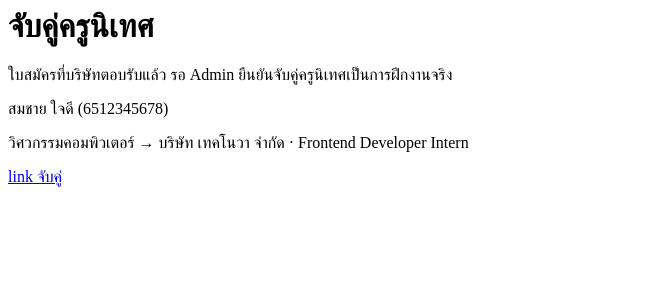
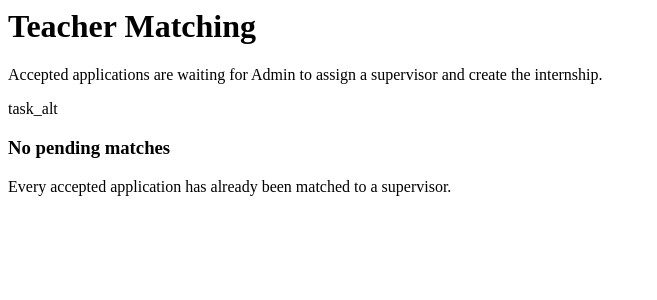
Before and after one commit to p08027858/ims, a PHP site: page /app/Views/admin/matching_list.php in a window 1280 px wide. Shown: the top 300 px of the page, without its empty margins (0-657 px from the left). Run offline with PHP 8.4, Linux system fonts and the light colour scheme.

Commit message:
fix matching_list view syntax and undefined keys

```diff
--- a/app/Views/admin/matching_list.php
+++ b/app/Views/admin/matching_list.php
@@ -1,35 +1,41 @@
 <?php
 /**
  * List of accepted applications not yet turned into a confirmed internship. New page (not part
- * of the 27 Stitch exports — admin/matching.php itself, the per-application form, WAS one of
+ * of the 27 Stitch exports - admin/matching.php itself, the per-application form, WAS one of
  * them). Wired to App\Controllers\InternshipController::matchingListData().
  */
-$unmatched = $unmatched ?? [
-    ['application_id' => 1, 'student_name' => 'สมชาย ใจดี', 'student_code' => '6512345678', 'department_name' => 'วิศวกรรมคอมพิวเตอร์', 'company_name' => 'บริษัท เทคโนวา จำกัด', 'company_address' => '-', 'position_title' => 'Frontend Developer Intern'],
-];
+$unmatched = $unmatched ?? [];
 ?>
 <div class="flex flex-col gap-6">
   <div>
-    <h1 class="font-display-metrics text-[32px] text-on-surface dark:text-text-dark-mode mb-2">จับคู่ครูนิเทศ</h1>
-    <p class="font-body-md text-body-md text-on-surface-variant">ใบสมัครที่บริษัทตอบรับแล้ว รอ Admin ยืนยันจับคู่ครูนิเทศเป็นการฝึกงานจริง</p>
+    <h1 class="font-display-metrics text-[32px] text-on-surface dark:text-text-dark-mode mb-2">Teacher Matching</h1>
+    <p class="font-body-md text-body-md text-on-surface-variant">Accepted applications are waiting for Admin to assign a supervisor and create the internship.</p>
   </div>
 
   <?php if (empty($unmatched)): ?>
     <div class="flex flex-col items-center justify-center py-16 text-center">
       <span class="material-symbols-outlined text-6xl text-status-success mb-4">task_alt</span>
-      <h3 class="font-headline-md text-headline-md text-on-surface dark:text-text-dark-mode mb-2">ไม่มีรายการรอจับคู่</h3>
-      <p class="font-body-md text-body-md text-on-surface-variant max-w-sm">ใบสมัครที่บริษัทตอบรับแล้วทั้งหมดถูกจับคู่ครูนิเทศเรียบร้อย</p>
+      <h3 class="font-headline-md text-headline-md text-on-surface dark:text-text-dark-mode mb-2">No pending matches</h3>
+      <p class="font-body-md text-body-md text-on-surface-variant max-w-sm">Every accepted application has already been matched to a supervisor.</p>
     </div>
   <?php else: ?>
     <div class="flex flex-col gap-3">
       <?php foreach ($unmatched as $m): ?>
+        <?php
+        $applicationId = (int) ($m['application_id'] ?? 0);
+        $studentName = (string) ($m['student_name'] ?? '-');
+        $studentCode = (string) ($m['student_code'] ?? '-');
+        $departmentName = (string) ($m['department_name'] ?? '-');
+        $companyName = (string) ($m['company_name'] ?? '-');
+        $positionTitle = (string) ($m['position_title'] ?? '-');
+        ?>
         <div class="bg-surface-container-lowest dark:bg-surface-dark rounded-xl p-5 shadow-soft border border-surface-variant dark:border-outline-variant/20 flex items-center justify-between gap-4 flex-wrap">
           <div>
-            <p class="font-label-md text-label-md text-on-surface dark:text-text-dark-mode"><?= htmlspecialchars($m['student_name']) ?> <span class="font-metadata text-metadata text-on-surface-variant">(<?= htmlspecialchars($m['student_code']) ?>)</span></p>
-            <p class="font-metadata text-metadata text-on-surface-variant"><?= htmlspecialchars($m['department_name']) ?> → <?= htmlspecialchars($m['company_name']) ?> · <?= htmlspecialchars($m['position_title']) ?></p>
+            <p class="font-label-md text-label-md text-on-surface dark:text-text-dark-mode"><?= htmlspecialchars($studentName) ?> <span class="font-metadata text-metadata text-on-surface-variant">(<?= htmlspecialchars($studentCode) ?>)</span></p>
+            <p class="font-metadata text-metadata text-on-surface-variant"><?= htmlspecialchars($departmentName) ?> -> <?= htmlspecialchars($companyName) ?> | <?= htmlspecialchars($positionTitle) ?></p>
           </div>
-          <a href="/admin/matching/<?= $m['application_id'] ?>" class="px-4 py-2 rounded-lg bg-primary text-on-primary font-label-md text-label-md flex items-center gap-1">
-            <span class="material-symbols-outlined text-[18px]">link</span> จับคู่
+          <a href="/admin/matching/<?= $applicationId ?>" class="px-4 py-2 rounded-lg bg-primary text-on-primary font-label-md text-label-md flex items-center gap-1">
+            <span class="material-symbols-outlined text-[18px]">link</span> Match
           </a>
         </div>
       <?php endforeach; ?>
```
Also changed, not shown: app/Services/ApplicationService.php (+42 -5 lines).
